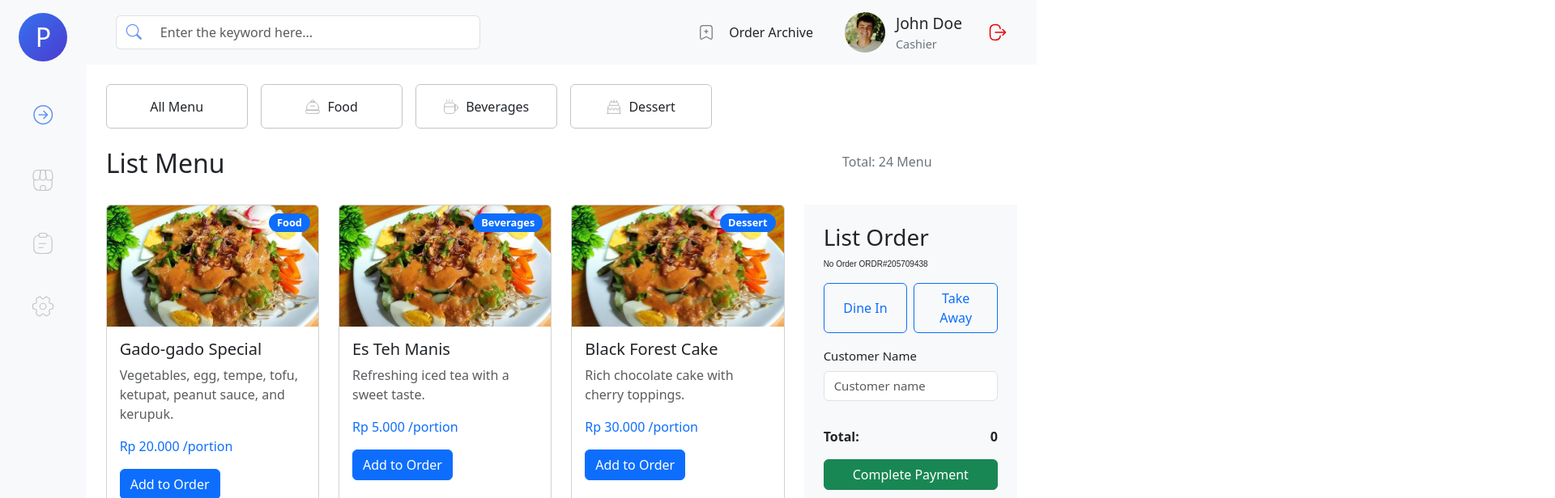
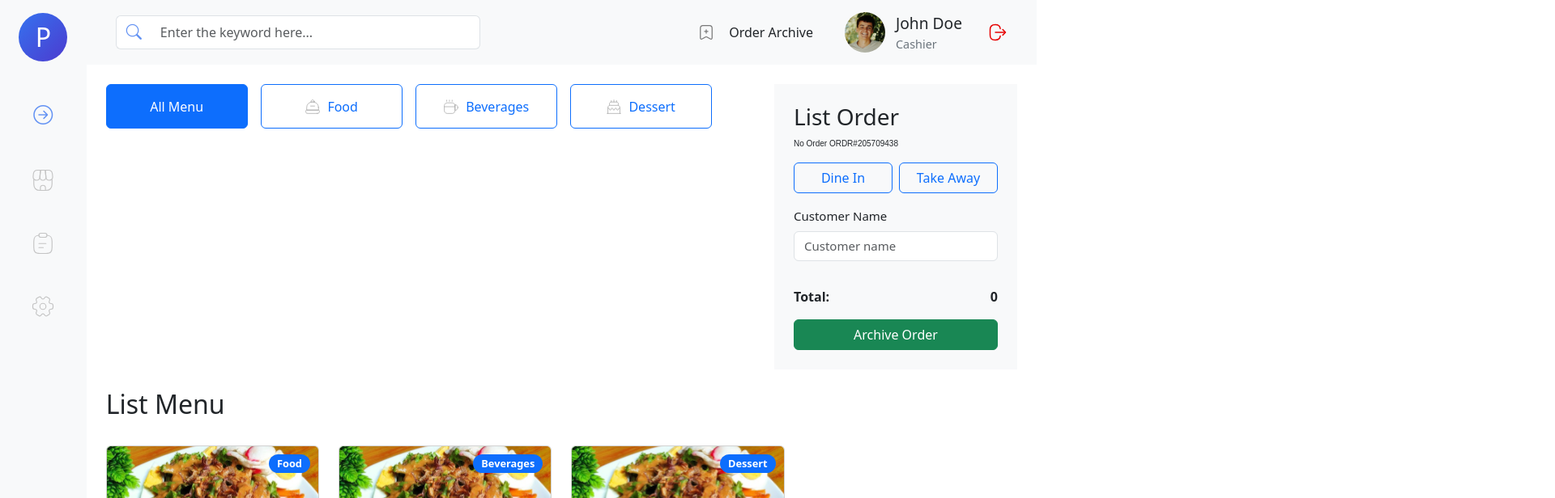
Before and after one commit to alpinmohsa541/pos-sederhana, a React (Vite) app: page / in a window 1280 px wide. Shown: the top 616 px of the page at 81% size, 1920 px wide, since content can reach past the window. Built offline with nearby package versions, Linux system fonts and the light colour scheme.

Commit message:
Feat : menambahkan modal dan stayling card dan summart order

```diff
--- a/src/CashierDashboard/CashierDashboard.jsx
+++ b/src/CashierDashboard/CashierDashboard.jsx
@@ -5,21 +5,24 @@ import menuData from "./DataMenu";
 const CashierDashboard = () => {
   const [activeButton, setActiveButton] = useState("All Menu");
   const [searchQuery, setSearchQuery] = useState("");
-  const [orders, setOrders] = useState([]); // State to hold the orders
-  const [total, setTotal] = useState(0); // State to hold the total amount for payment
-  const [orderType, setOrderType] = useState(""); // State to manage "Dine In" or "Take Away"
-  const [orderNumber, setOrderNumber] = useState(""); // State for storing order number
+  const [orders, setOrders] = useState([]);
+  const [total, setTotal] = useState(0);
+  const [orderType, setOrderType] = useState(""); // State untuk jenis order (Dine In atau Take Away)
+  const [orderNumber, setOrderNumber] = useState("");
+  const [orderArchive, setOrderArchive] = useState([]); // State untuk menyimpan order yang diarsipkan
+  const [showModal, setShowModal] = useState(false); // State untuk modal
+  const [selectedMenu, setSelectedMenu] = useState(null); // State untuk menu yang dipilih
+  const [note, setNote] = useState(""); // State untuk catatan
 
-  // Generate random order number function
+  // Generate nomor order
   const generateOrderNumber = () => {
-    const randomNum = Math.floor(Math.random() * 1000000000); // Generates a random number
+    const randomNum = Math.floor(Math.random() * 1000000000);
     return `ORDR#${randomNum}`;
   };
 
-  // Set the order number when the component mounts or after an order is selected
   useEffect(() => {
-    setOrderNumber(generateOrderNumber()); // Generate a random order number on mount
-  }, [orders]); // Update when orders change
+    setOrderNumber(generateOrderNumber());
+  }, [orders]);
 
   const handleButtonClick = (buttonName) => {
     setActiveButton(buttonName);
@@ -29,13 +32,51 @@ const CashierDashboard = () => {
     setSearchQuery(e.target.value);
   };
 
+  // Menambahkan menu langsung ke summary order (Dine In)
   const handleAddToOrder = (menu) => {
-    setOrders([...orders, menu]); // Add menu item to orders
-    setTotal(total + menu.price); // Update total price
+    const newOrder = { ...menu, note: "" }; // Tambahkan menu dengan default note kosong
+    setOrders([...orders, newOrder]);
+    setTotal(total + menu.price); // Tambahkan harga ke total
   };
 
   const handleOrderTypeChange = (type) => {
-    setOrderType(type); // Set the order type (Dine In or Take Away)
+    setOrderType(type);
+  };
+
+  const handleArchiveOrder = () => {
+    // Menyimpan order yang sedang aktif ke archive
+    if (orders.length > 0) {
+      setOrderArchive([...orderArchive, { orderNumber, orders, total }]);
+      setOrders([]); // Kosongkan daftar order setelah diarsipkan
+      setTotal(0); // Reset total
+    }
+  };
+
+  // Menangani klik menu
+  const handleShowModalOrAddOrder = (menu) => {
+    if (orderType === "dineIn") {
+      // Jika Dine In, langsung tambahkan menu ke summary order
+      handleAddToOrder(menu);
+    } else {
+      // Jika Take Away, tampilkan modal untuk konfirmasi
+      setSelectedMenu(menu); // Simpan menu yang dipilih
+      setShowModal(true); // Tampilkan modal
+    }
+  };
+
+  const handleCloseModal = () => {
+    setShowModal(false); // Tutup modal
+    setSelectedMenu(null); // Reset menu yang dipilih
+    setNote(""); // Reset catatan
+  };
+
+  const handleSubmitToOrder = () => {
+    // Tambahkan menu yang dipilih ke daftar order dengan catatan
+    if (selectedMenu) {
+      const menuWithNote = { ...selectedMenu, note }; // Tambahkan catatan ke menu
+      handleAddToOrder(menuWithNote); // Gunakan fungsi handleAddToOrder
+      handleCloseModal(); // Tutup modal setelah submit
+    }
   };
 
   const filteredMenu =
@@ -99,6 +140,7 @@ const CashierDashboard = () => {
             style={{ height: "80px" }}
           >
             <div className="container-fluid">
+              {/* Search bar */}
               <form className="d-flex me-auto" style={{ width: "450px" }}>
                 <div className="input-group">
                   <span className="input-group-text bg-white border-end-0">
@@ -117,7 +159,6 @@ const CashierDashboard = () => {
                   />
                 </div>
               </form>
-
               <div className="d-flex align-items-center me-4">
                 <img
                   src="/assets/archive-add.svg"
@@ -126,7 +167,6 @@ const CashierDashboard = () => {
                 />
                 <span style={{ padding: "10px" }}>Order Archive</span>
               </div>
-
               <div className="d-flex align-items-center">
                 <img
                   src="/assets/profile.svg"
@@ -152,7 +192,9 @@ const CashierDashboard = () => {
             </div>
           </nav>
 
-          <div className="d-flex justify-content-start gap-3 p-4">
+          {/* Kategori menu dan summary order sejajar */}
+          <div className="d-flex justify-content-between p-4">
+            <div className="d-flex gap-3">
               {[
                 { name: "All Menu" },
                 { name: "Food", icon: "/assets/reserve.svg" },
@@ -161,14 +203,15 @@ const CashierDashboard = () => {
               ].map((category) => (
                 <button
                   key={category.name}
-                className={`btn btn-category d-flex align-items-center justify-content-center ${
-                  activeButton === category.name ? "active" : ""
+                  className={`btn d-flex align-items-center justify-content-center ${
+                    activeButton === category.name
+                      ? "btn-primary text-white"
+                      : "btn-outline-primary"
                   }`}
                   style={{
                     padding: "5px 10px",
                     width: "175px",
                     height: "55px",
-                  borderColor: "#C4C4C4",
                   }}
                   onClick={() => handleButtonClick(category.name)}
                 >
@@ -188,24 +231,117 @@ const CashierDashboard = () => {
               ))}
             </div>
 
+            {/* Order Summary */}
+            <div className="bg-light p-4" style={{ width: "300px" }}>
+              <h3>List Order</h3>
+              <p
+                className="no-order"
+                style={{ fontSize: "10px", fontFamily: "sans-serif" }}
+              >
+                {"No Order"}&nbsp;{orderNumber}
+              </p>
+              <div className="mt-3 d-flex justify-content-between gap-2">
+                <button
+                  className={`btn w-50 ${
+                    orderType === "dineIn"
+                      ? "btn-primary text-white"
+                      : "btn-outline-primary"
+                  }`}
+                  onClick={() => handleOrderTypeChange("dineIn")}
+                >
+                  Dine In
+                </button>
+                <button
+                  className={`btn w-50 ${
+                    orderType === "takeAway"
+                      ? "btn-primary text-white"
+                      : "btn-outline-primary"
+                  }`}
+                  onClick={() => handleOrderTypeChange("takeAway")}
+                >
+                  Take Away
+                </button>
+              </div>
+              {/* Form Customer Name dan No Table */}
+              <div className="mt-3">
+                <div className="mb-3 w-100">
+                  <label
+                    style={{ fontSize: "15px" }}
+                    htmlFor="customerName"
+                    className="form-label"
+                  >
+                    Customer Name
+                  </label>
+                  <input
+                    type="text"
+                    className="form-control"
+                    id="customerName"
+                    placeholder="Customer name"
+                    style={{ fontSize: "15px" }}
+                  />
+                </div>
+
+                {/* Tampilkan No Table hanya jika Dine In */}
+                {orderType === "dineIn" && (
+                  <div className="d-flex justify-content-between gap-2">
+                    <div className="w-100">
+                      <label
+                        style={{ fontSize: "15px" }}
+                        htmlFor="tableNumber"
+                        className="form-label"
+                      >
+                        No. Table
+                      </label>
+                      <select className="form-select" id="tableNumber">
+                        {[...Array(20)].map((_, index) => (
+                          <option key={index} value={index + 1}>
+                            Table {index + 1}
+                          </option>
+                        ))}
+                      </select>
+                    </div>
+                  </div>
+                )}
+              </div>
+              {/* Orders List */}
+              <ul className="list-group">
+                {orders.map((order, index) => (
+                  <li
+                    key={index}
+                    className="list-group-item d-flex justify-content-between"
+                  >
+                    <span>{order.name}</span>
+                    <span>{order.price}</span>
+                  </li>
+                ))}
+              </ul>
+
+              <div className="mt-3 d-flex justify-content-between">
+                <strong>Total:</strong>
+                <strong>{total}</strong>
+              </div>
+
+              <button
+                className="btn btn-success w-100 mt-3"
+                onClick={handleArchiveOrder}
+              >
+                Archive Order
+              </button>
+            </div>
+          </div>
+
+          {/* Menu List */}
           <div className="row g-4 px-4">
             <h2>List Menu</h2>
-            <div
-              className="position-absolute"
-              style={{
-                left: "1030px",
-                fontSize: "1rem",
-                padding: "5px 10px",
-                borderRadius: "5px",
-                color: "#6c757d",
-              }}
-            >
-              Total: {filteredMenu.length} Menu
-            </div>
             <div className="col-md-9">
               <div className="row g-4">
                 {filteredMenu.map((menu) => (
-                  <div key={menu.id} className="col-md-4">
+                  <div
+                    key={menu.id}
+                    className="col-md-4"
+                    onClick={() => handleShowModalOrAddOrder(menu)} // Klik card langsung tambahkan menu atau tampilkan modal
+                    style={{ cursor: "pointer" }}
+                  >
                     <div className="card h-100">
                       <span
                         className="badge bg-primary"
@@ -235,117 +371,85 @@ const CashierDashboard = () => {
                         <p className="card-text text-primary">
                           {menu.price} /portion
                         </p>
-                        <button
-                          className="btn btn-primary"
-                          onClick={() => handleAddToOrder(menu)}
-                        >
-                          Add to Order
-                        </button>
                       </div>
                     </div>
                   </div>
                 ))}
               </div>
             </div>
+          </div>
+        </div>
+      </div>
 
-            {/* Order Summary */}
-            <div className="col-md-3">
-              <div className="bg-light p-4">
-                <h3>List Order</h3>
-                <p
-                  className="no-order"
+      {/* Modal */}
+      {showModal && selectedMenu && (
+        <div
+          className="modal"
           style={{
-                    fontSize: "10px",
-                    fontFamily: "sans-serif",
+            display: "block",
+            backgroundColor: "rgba(0, 0, 0, 0.5)",
           }}
         >
-                  {"No Order"}&nbsp;{orderNumber}{" "}
-                  {/* Display the random order number */}
-                </p>
-
-                {/* Dine In and Take Away Buttons */}
-                <div className="mt-3 d-flex justify-content-between gap-2">
+          <div
+            className="modal-dialog"
+            style={{ maxWidth: "500px", margin: "10% auto" }}
+          >
+            <div className="modal-content">
+              <div className="modal-header">
+                <h5 className="modal-title">{selectedMenu.name}</h5>
                 <button
-                    className="btn btn-outline-primary w-50"
-                    onClick={() => handleOrderTypeChange("dineIn")}
+                  type="button"
+                  className="btn-close"
+                  style={{
+                    background: "none",
+                    border: "none",
+                    fontSize: "1.5rem",
+                    position: "absolute",
+                    top: "10px",
+                    right: "10px",
+                    cursor: "pointer",
+                  }}
+                  onClick={handleCloseModal}
                 >
-                    Dine In
-                  </button>
-                  <button
-                    className="btn btn-outline-primary w-50"
-                    onClick={() => handleOrderTypeChange("takeAway")}
-                  >
-                    Take Away
+                  &times;
                 </button>
               </div>
-
-                {/* Conditional Rendering for Customer Name and Table Number */}
-                <div className="mt-3">
-                  <div className="mb-3 w-100">
-                    <label
-                      style={{ fontSize: "15px" }}
-                      htmlFor="customerName"
-                      className="form-label"
-                    >
-                      Customer Name
+              <div className="modal-body">
+                <img
+                  src={selectedMenu.image}
+                  alt={selectedMenu.name}
+                  style={{ width: "100%", marginBottom: "10px" }}
+                />
+                <p>{selectedMenu.description}</p>
+                <p>
+                  <strong>Price:</strong> {selectedMenu.price}
+                </p>
+                <div className="mb-3">
+                  <label htmlFor="note" className="form-label">
+                    Add a note (optional):
                   </label>
-                    <input
-                      type="text"
+                  <textarea
+                    id="note"
                     className="form-control"
-                      id="customerName"
-                      placeholder="Customer name"
-                      style={{ fontSize: "15px" }}
+                    value={note}
+                    onChange={(e) => setNote(e.target.value)}
                   />
                 </div>
-
-                  {orderType === "dineIn" && (
-                    <div className="mb-3 w-100">
-                      <label
-                        style={{ fontSize: "15px" }}
-                        htmlFor="tableNumber"
-                        className="form-label"
+              </div>
+              <div className="modal-footer">
+                <button
+                  type="button"
+                  className="btn btn-primary"
+                  style={{ width: "100%" }}
+                  onClick={handleSubmitToOrder}
                 >
-                        No. Table
-                      </label>
-                      <select className="form-select" id="tableNumber">
-                        {[...Array(20)].map((_, index) => (
-                          <option key={index} value={index + 1}>
-                            Table {index + 1}
-                          </option>
-                        ))}
-                      </select>
-                    </div>
-                  )}
-                </div>
-
-                {/* Orders List */}
-                <ul className="list-group">
-                  {orders.map((order, index) => (
-                    <li
-                      key={index}
-                      className="list-group-item d-flex justify-content-between"
-                    >
-                      <span>{order.name}</span>
-                      <span>{order.price}</span>
-                    </li>
-                  ))}
-                </ul>
-
-                {/* Total */}
-                <div className="mt-3 d-flex justify-content-between">
-                  <strong>Total:</strong>
-                  <strong>{total}</strong>
-                </div>
-
-                {/* Complete Payment Button */}
-                <button className="btn btn-success w-100 mt-3">
-                  Complete Payment
+                  Submit to Order
                 </button>
               </div>
             </div>
           </div>
         </div>
-      </div>
+      )}
     </div>
   );
 };
```
Lines whose indentation alone changed are shown as unchanged.
